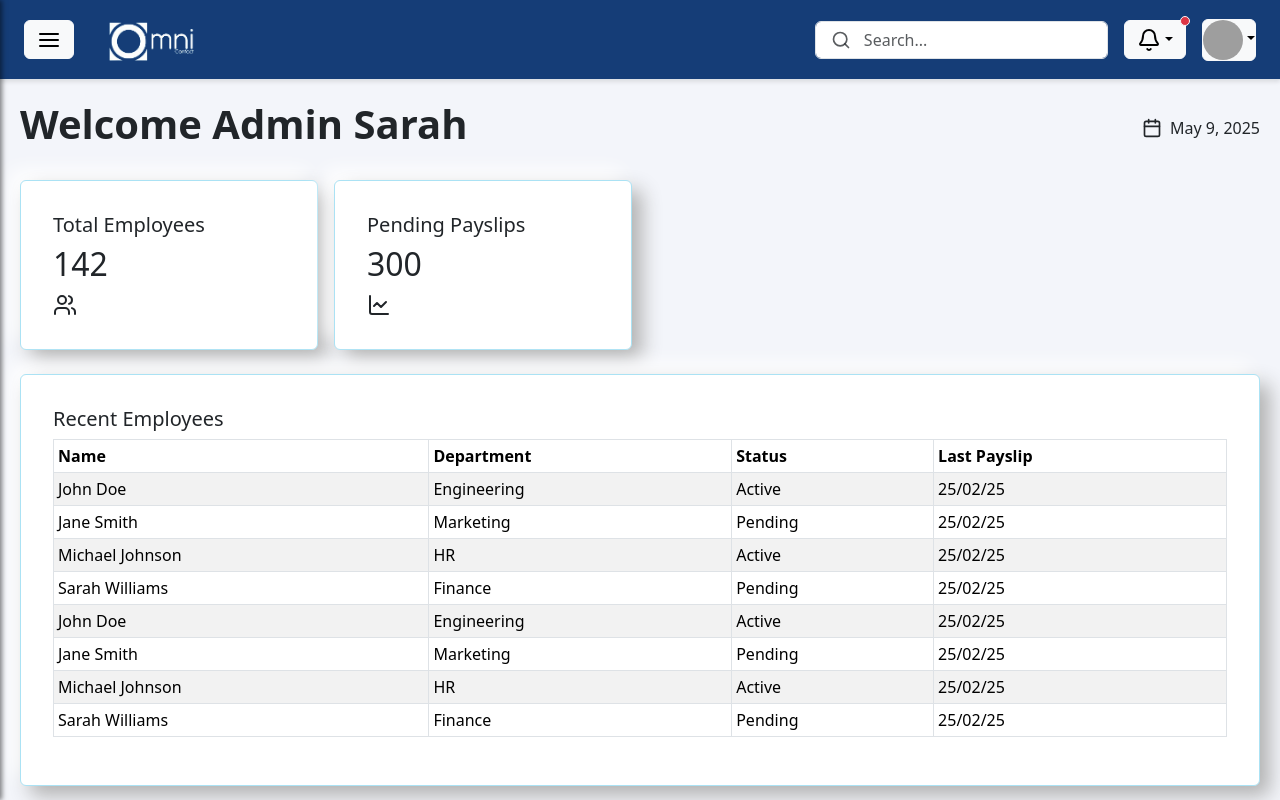
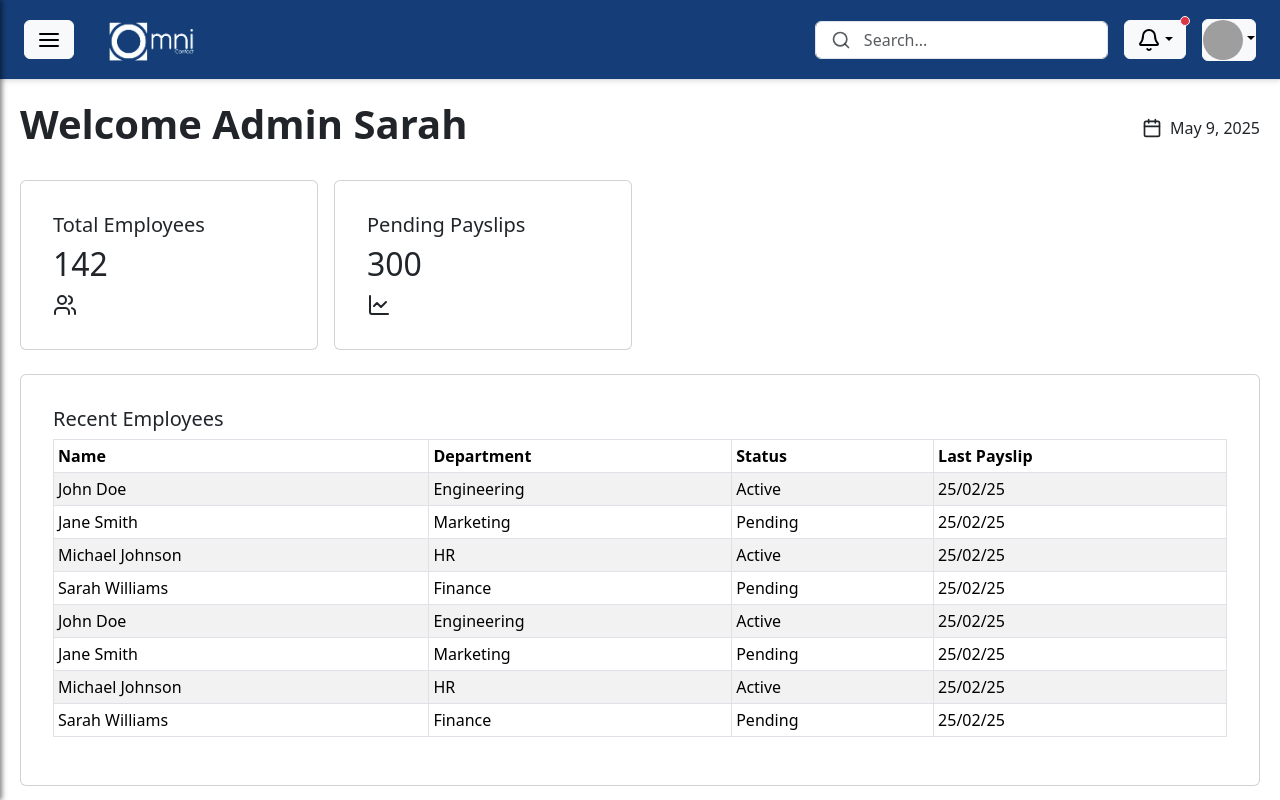
Before and after one commit to kundi04/Payslip-Frontend, a React (Vite) app: page /admin-dashboard in a window 1280 px wide. Built offline with nearby package versions, Linux system fonts and the light colour scheme; grey boxes are pictures that could not be loaded.

Commit message:
changed login outlook

```diff
--- a/src/App.css
+++ b/src/App.css
@@ -5,7 +5,10 @@ body, html {
   height: 100%;
   font-family: 'Arial', sans-serif;
   overflow-x: hidden;
+   /* background: linear-gradient(135deg, #4f7dc6 0%, #15366a 100%) !important;} */
 }
+
+
 
 
 :root{
@@ -23,7 +26,6 @@ body, html {
   inset: 0;
   z-index: -1;
 }
-
 
 
 @keyframes gradientShift {
@@ -77,6 +79,7 @@ body, html {
   margin: auto;
   height: 100vh;
   margin-top: -10px!important;
+
 }
 
 #card-title{
@@ -330,10 +333,10 @@ a {
 /* Admin Dashboard Styles */
 .dashboard-container {
   padding: 20px;
-  background-color: var(--light);
   height: 90vh;
   transition: margin-left 0.3s ease;
 }
+
 
 .dashboard-header {
   display: flex;
--- a/src/pages/AdminDashboard.jsx
+++ b/src/pages/AdminDashboard.jsx
@@ -1,5 +1,6 @@
 import React from 'react';
 import { Card, Row, Col, Table } from 'react-bootstrap';
+import ParticlesBackground from '../components/Particles';
 import '../App.css';
 import {
   Users,
@@ -23,9 +24,10 @@ const employeeData = [
 const Dashboard = ({ sidebarOpen }) => {
   return (
     <PageWrapper>
-    <div className={`dashboard-container ${sidebarOpen ? 'sidebar-open' : ''}`}>
+      <ParticlesBackground />
+    <div className={`dashboard-container ${sidebarOpen ? 'sidebar-open' : ''}`} id='ad-dash'>
       <div className="d-flex justify-content-between align-items-center mb-4">
-        <h1 className="h1 fw-bold">Welcome Admin Sarah</h1>
+        <h1 className="h1 fw-bold  ">Welcome Admin Sarah</h1>
         <div className="d-flex align-items-center">
           <Calendar className="me-2" size={20} />
           <span>{new Date().toLocaleDateString('en-US', { month: 'long', day: 'numeric', year: 'numeric' })}</span>
@@ -34,7 +36,7 @@ const Dashboard = ({ sidebarOpen }) => {
 
       <Row className="g-3">
         <Col md={3}>
-          <Card className="neumorphic-card p-3">
+          <Card className="ad-card p-3">
             <Card.Body>
               <h5>Total Employees</h5>
               <h2>142</h2>
@@ -43,7 +45,7 @@ const Dashboard = ({ sidebarOpen }) => {
           </Card>
         </Col>
         <Col md={3}>
-          <Card className="neumorphic-card p-3">
+          <Card className="ad-card p-3">
             <Card.Body>
               <h5>Pending Payslips</h5>
               <h2>300</h2>
@@ -55,7 +57,7 @@ const Dashboard = ({ sidebarOpen }) => {
 
       <Row className="mt-4">
         <Col lg={12}>
-          <Card className="neumorphic-card p-3">
+          <Card className="ad-card p-3">
             <Card.Body>
               <h5>Recent Employees</h5>
               <Table striped bordered hover size="sm">
--- a/src/pages/Login.jsx
+++ b/src/pages/Login.jsx
@@ -41,7 +41,7 @@ const Login = () => {
     <Container fluid className="login-container">
       <ParticlesBackground options={defaultParticlesOptions} />
       <Row className="h-100">
-        <Col lg={6} className="login-right d-flex flex-column align-items-center justify-content-center">
+        <Col  className="login-right d-flex flex-column align-items-center justify-content-center">
           <div className="text-center">
             <img src="/images/omni_logo_white.png" alt="Logo" className="logo" />
           </div>
@@ -93,7 +93,7 @@ const Login = () => {
             </Card.Body>
           </Card>
         </Col>
-        <Col lg={6} className="login-left d-lg-block">
+        {/* <Col lg={6} className="login-left d-lg-block">
           <div
             style={{
               backgroundImage: "url(/images/170A1053.JPG)",
@@ -106,7 +106,7 @@ const Login = () => {
           >
             <div className="login-overlay-text"></div>
           </div>
-        </Col>
+        </Col> */}
       </Row>
     </Container>
   );
```
